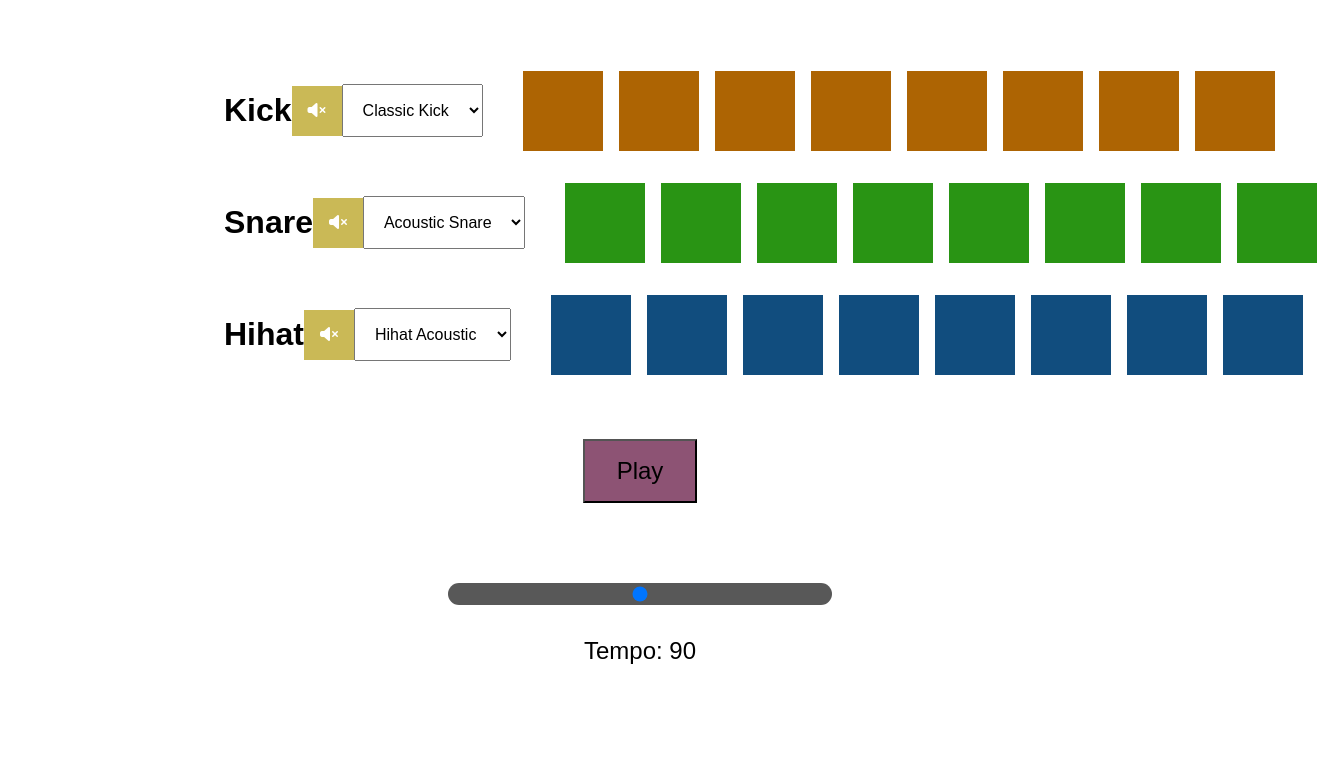
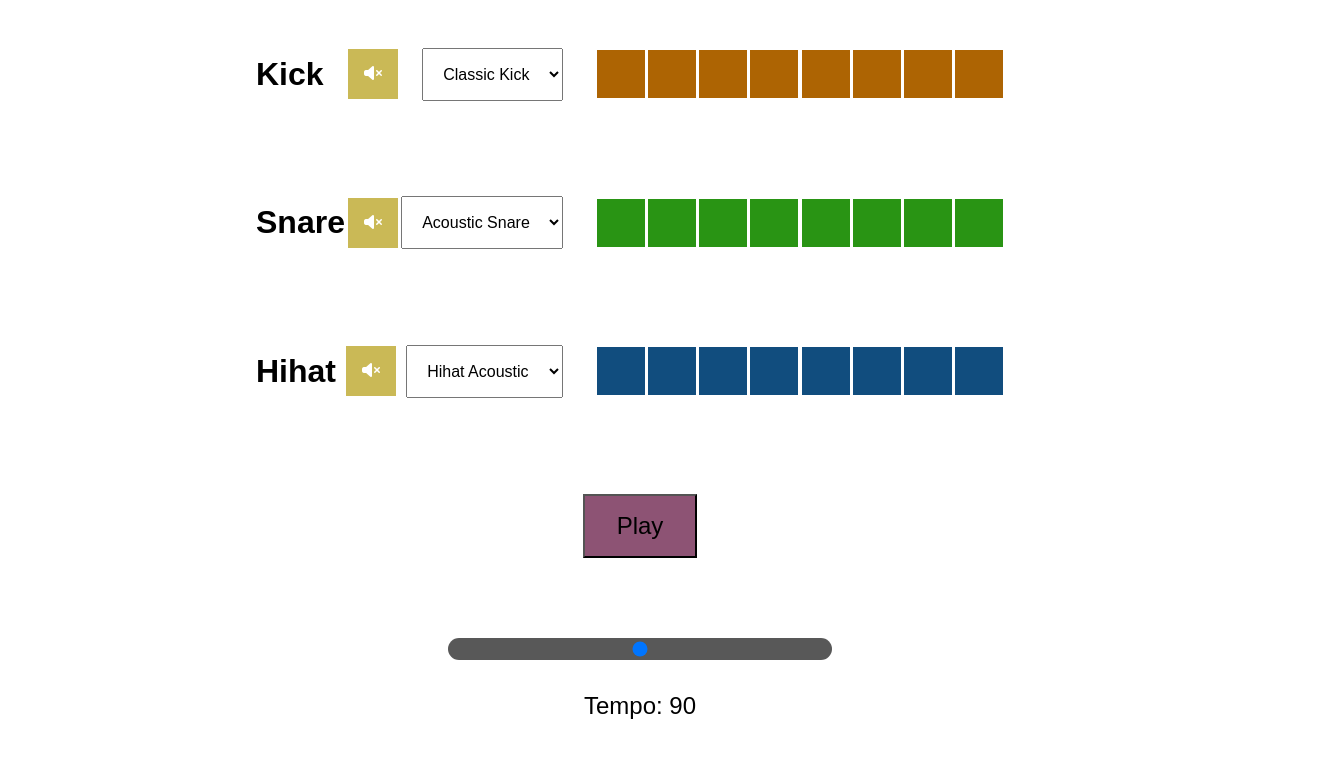
Before and after one commit to afz11/Javascript-training, a plain HTML site: page beatMakerPorject/index.html in a window 1280 px wide. Shown: the whole page, 1325 px wide, since content can reach past the window. Drawn offline with Linux system fonts and the light colour scheme.

Commit message:
BeatMaker v1 fixed css abit

```diff
--- a/beatMakerPorject/style.css
+++ b/beatMakerPorject/style.css
@@ -16,9 +16,9 @@ svg {
 .kick-pad,
 .snare-pad,
 .hihat-pad {
-  width: 5rem;
-  height: 5rem;
-  margin: 1rem 0.5rem;
+  width: 3rem;
+  height: 3rem;
+  margin: 1rem 0.1rem;
   cursor: pointer;
 }
 
@@ -49,6 +49,7 @@ svg {
 .sequencer {
   display: flex;
   min-height: 100vh;
+  width: 100vw;
   flex-direction: column;
   align-items: center;
   justify-content: center;
@@ -58,8 +59,9 @@ svg {
 .snare-track,
 .hihat-track {
   display: flex;
+  flex: auto;
   align-items: center;
-  width: 70%;
+  width: 65%;
   justify-content: space-between;
 }
 
@@ -67,13 +69,14 @@ svg {
 .snare,
 .hihat {
   display: flex;
+  flex: 60%;
 }
 
 .controls {
   display: flex;
   justify-content: space-between;
   align-items: center;
-  flex: 1;
+  flex: 40%;
   margin: 0rem 2rem;
 }
 
```
